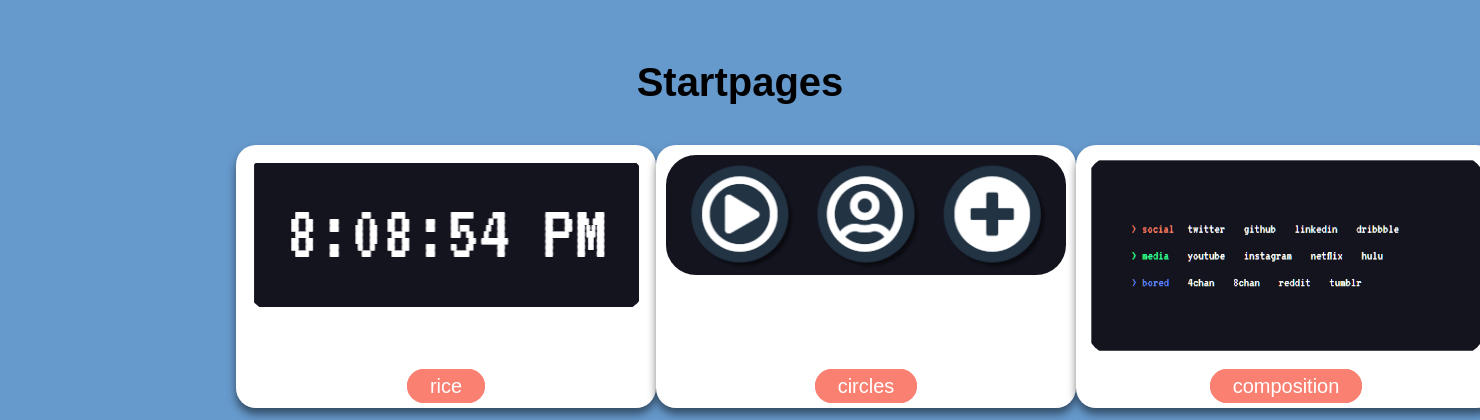
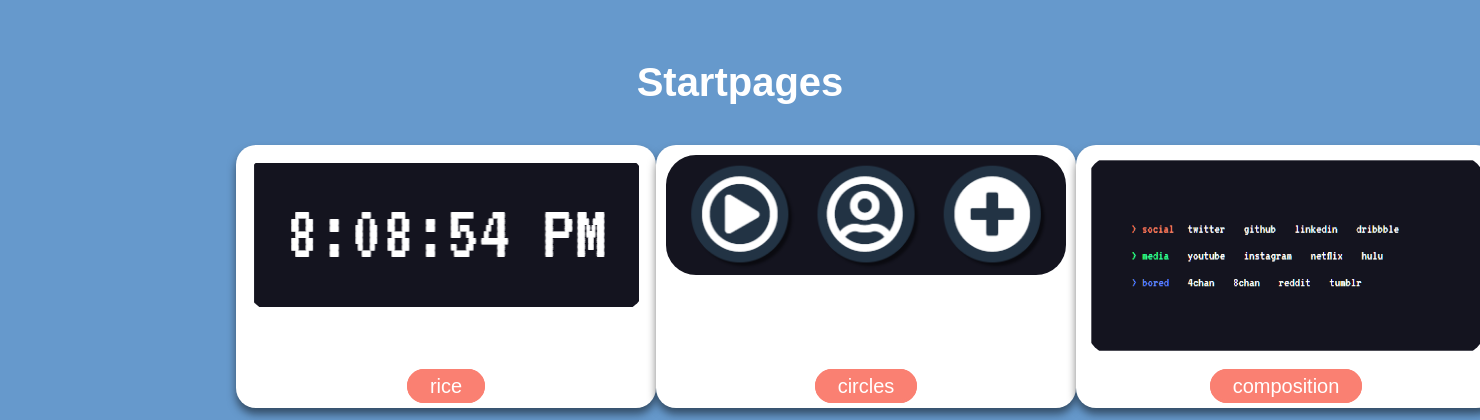
Before and after one commit to jmlattanzi/startpages, a PHP site: page /index.html in a window 1480 px wide; the page is wider, and only the part inside the window is pictured. Shown: the top 420 px of that part. Run offline with PHP 8.4, Linux system fonts and the light colour scheme.

Commit message:
Changed header color

```diff
--- a/main.scss
+++ b/main.scss
@@ -23,6 +23,7 @@ body {
 .header {
     font-size: 2rem;
     padding: 4rem;
+    color: #fff;
 }
 
 .container {
--- a/style.css
+++ b/style.css
@@ -14,7 +14,8 @@ body {
 
 .header {
   font-size: 2rem;
-  padding: 4rem; }
+  padding: 4rem;
+  color: #fff; }
 
 .container {
   font-size: 2rem;
```
